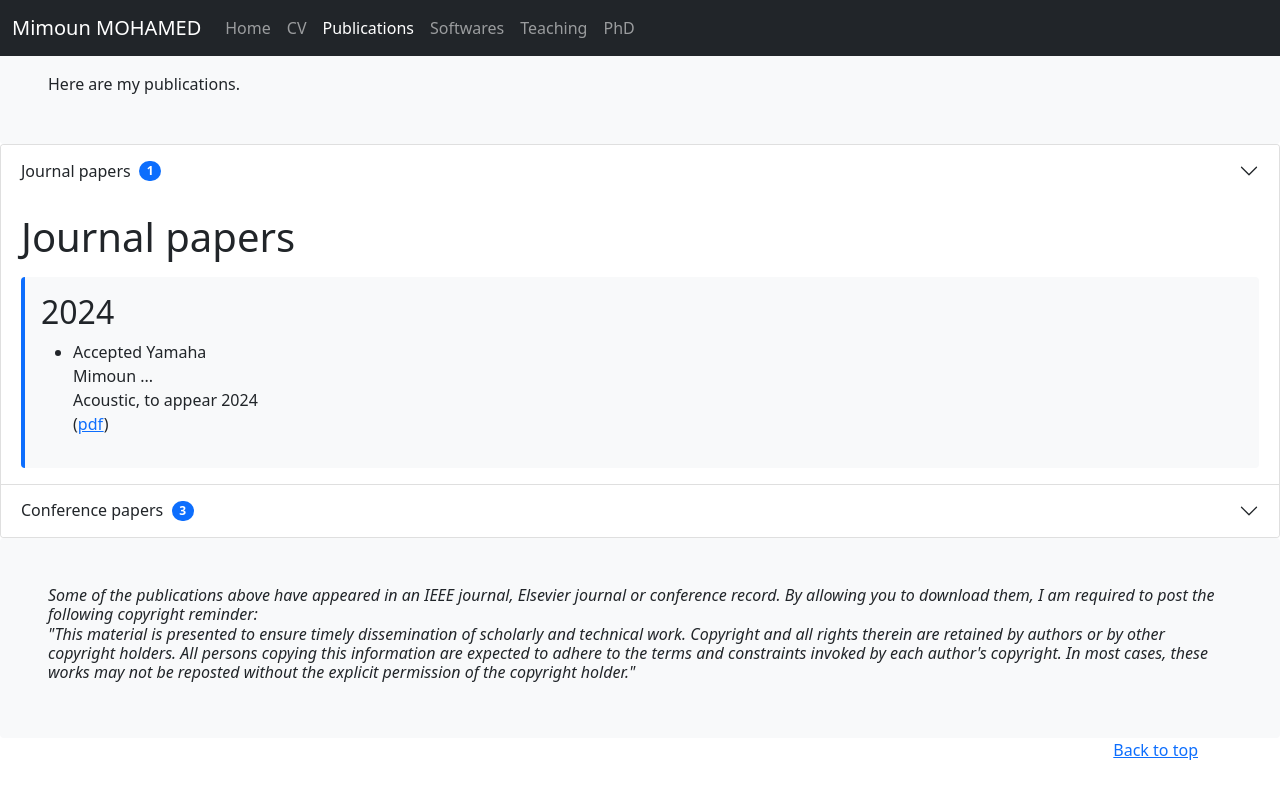
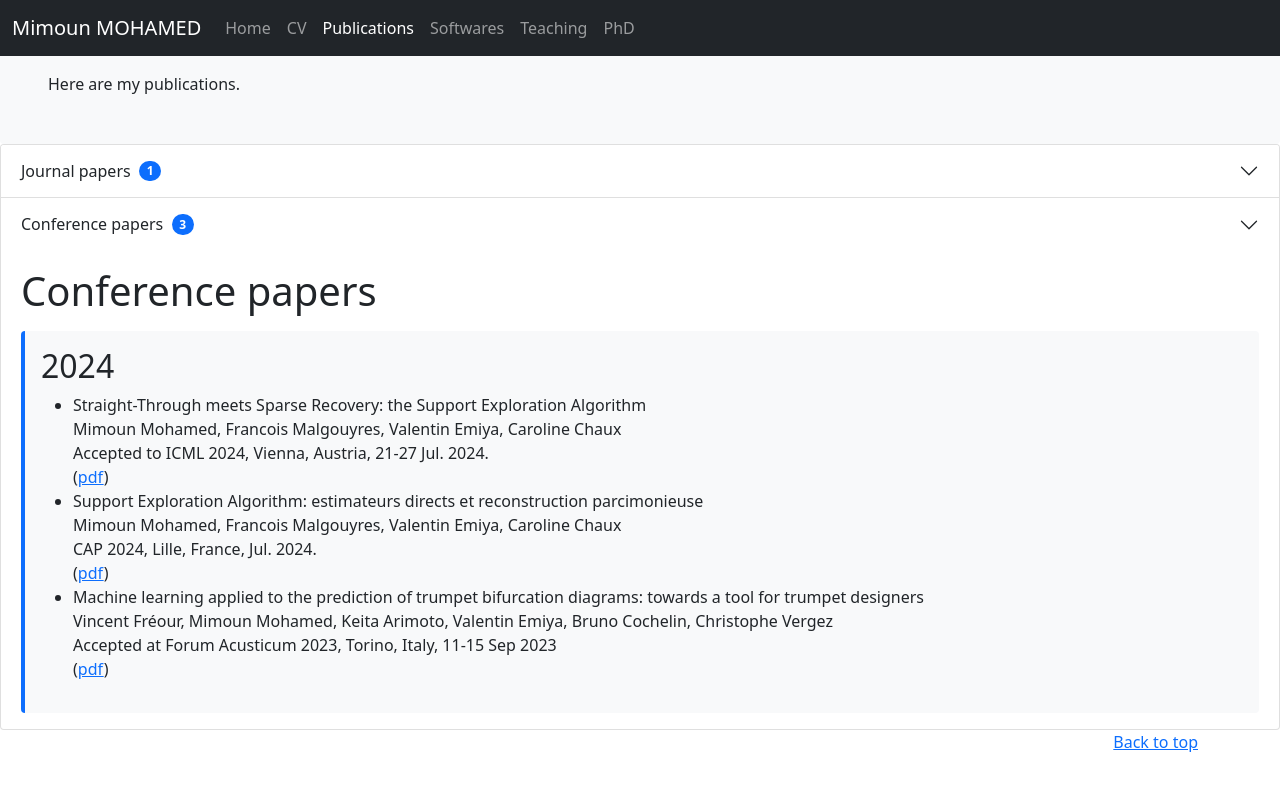
Before and after one commit to mimoun-mohamed-lab/mimoun-mohamed-lab.github.io, a plain HTML site: page publications.html in a window 1280 px wide. Drawn offline with Linux system fonts and the light colour scheme.

Commit message:
Publications updated

```diff
--- a/publications.html
+++ b/publications.html
@@ -60,16 +60,15 @@
 				Journal papers &nbsp;<span class="badge bg-primary rounded-pill">1</span>
 			  </button>
 			</h2>
-			<div id="collapseTwo" class="accordion-collapse collapse show" aria-labelledby="headingTwo" data-bs-parent="#accordionExample">
+			<div id="collapseTwo" class="accordion-collapse collapse" aria-labelledby="headingTwo" data-bs-parent="#accordionExample">
 			  <div class="accordion-body">
 				<h1>Journal papers</h1>
 					<p class="lead">
 					<div class="bg-light p-3 border-start border-primary border-4 rounded"><h2>2024</h2>
 						<ul>
-							<li> Accepted Yamaha
-								<br /> Mimoun ...
-								<br /> Acoustic, to appear 2024
-								<br /> (<a href="https://hal.science/hal-03964976v3" target="_blank">pdf</a>)
+							<li> Prediction of trumpet performance descriptors using machine learning
+								<br /> Mimoun Mohamed, Vincent Fréour, Christophe Vergez, Keita Arimoto, Valentin Emiya, Bruno Cochelin
+								<br /> Under minor revision in Acta Acustica
 							</li>
 						</ul>
 					</div>
@@ -83,7 +82,7 @@
 				Conference papers &nbsp; <span class="badge bg-primary rounded-pill">3</span>
 			  </button>
 			</h2>
-			<div id="collapseThree" class="accordion-collapse collapse" aria-labelledby="headingThree" data-bs-parent="#accordionExample">
+			<div id="collapseThree" class="accordion-collapse collapse show" aria-labelledby="headingThree" data-bs-parent="#accordionExample">
 			  <div class="accordion-body">
 					<h1>Conference papers</h1>
 				<p class="lead">
@@ -94,15 +93,15 @@
 							<br />Accepted to ICML 2024, Vienna, Austria, 21-27 Jul. 2024.
 							<br />(<a href="https://hal.science/hal-03964976v3" target="_blank">pdf</a>)
 						</li>
-						<li>Straight-Through meets Sparse Recovery: the Support Exploration Algorithm
+						<li>Support Exploration Algorithm: estimateurs directs et reconstruction parcimonieuse
 							<br />Mimoun Mohamed, Francois Malgouyres, Valentin Emiya, Caroline Chaux
 							<br />CAP 2024, Lille, France, Jul. 2024.
 							<br />(<a href="https://hal.science/hal-03964976v3" target="_blank">pdf</a>)
 						</li>
-						<li>Acoustic
-							<br />Mimoun Mohamed ...
-							<br />Forum acousticum
-							<br />(<a href="https://hal.science/hal-03964976v3" target="_blank">pdf</a>)
+						<li>Machine learning applied to the prediction of trumpet bifurcation diagrams: towards a tool for trumpet designers
+							<br />Vincent Fréour, Mimoun Mohamed, Keita Arimoto, Valentin Emiya, Bruno Cochelin, Christophe Vergez
+							<br />Accepted at Forum Acusticum 2023, Torino, Italy, 11-15 Sep 2023
+							<br />(<a href="https://hal.science/hal-04262291" target="_blank">pdf</a>)
 						</li>
 					</ul>
 				</div>
@@ -110,19 +109,6 @@
 		</div>
 		</div>
 		</div>
-
-    <div class="bg-light p-5 rounded">
-		<p class="h6"> <em>Some of the publications above have appeared in an IEEE journal,
-				Elsevier journal or conference record. By allowing you to download them,
-				I am required to post the following copyright reminder:
-				<br />
-				"This material is presented to ensure timely dissemination of scholarly
-				and technical work. Copyright and all rights therein are retained by
-				authors or by other copyright holders. All persons copying this
-				information are expected to adhere to the terms and constraints invoked
-				by each author's copyright. In most cases, these works may not be
-				reposted without the explicit permission of the copyright holder."</em></p>
-   </div>
 
  </main>
 
```
Also changed, not shown: index.html (+1 -1 lines), images/portrait.png (added).
